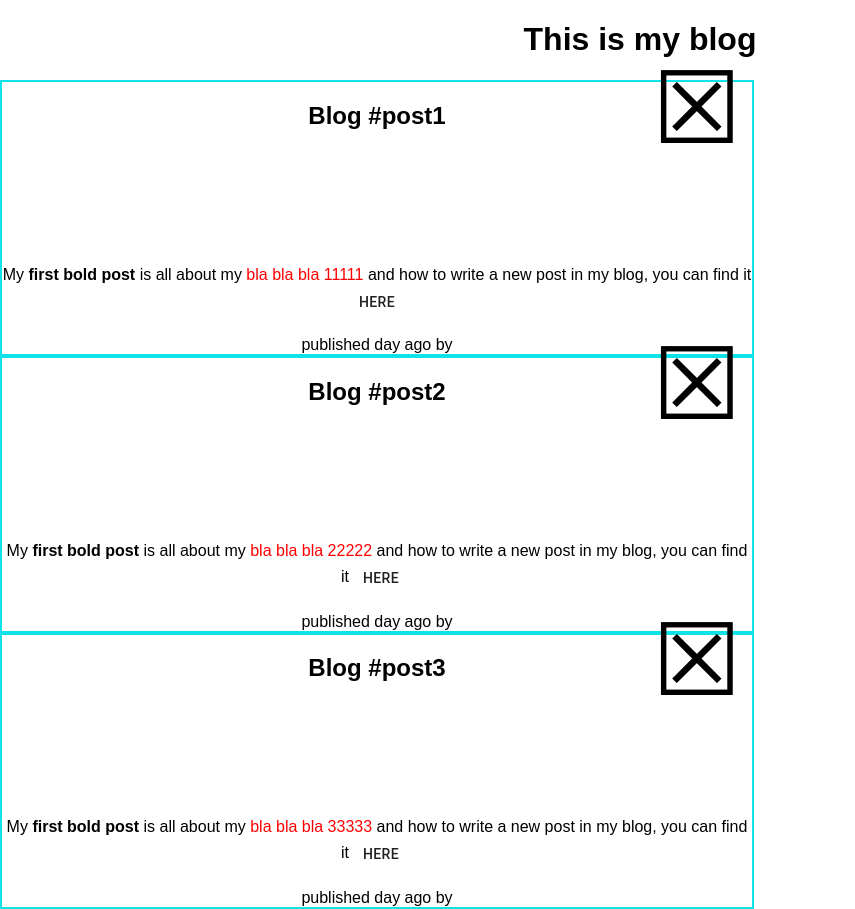
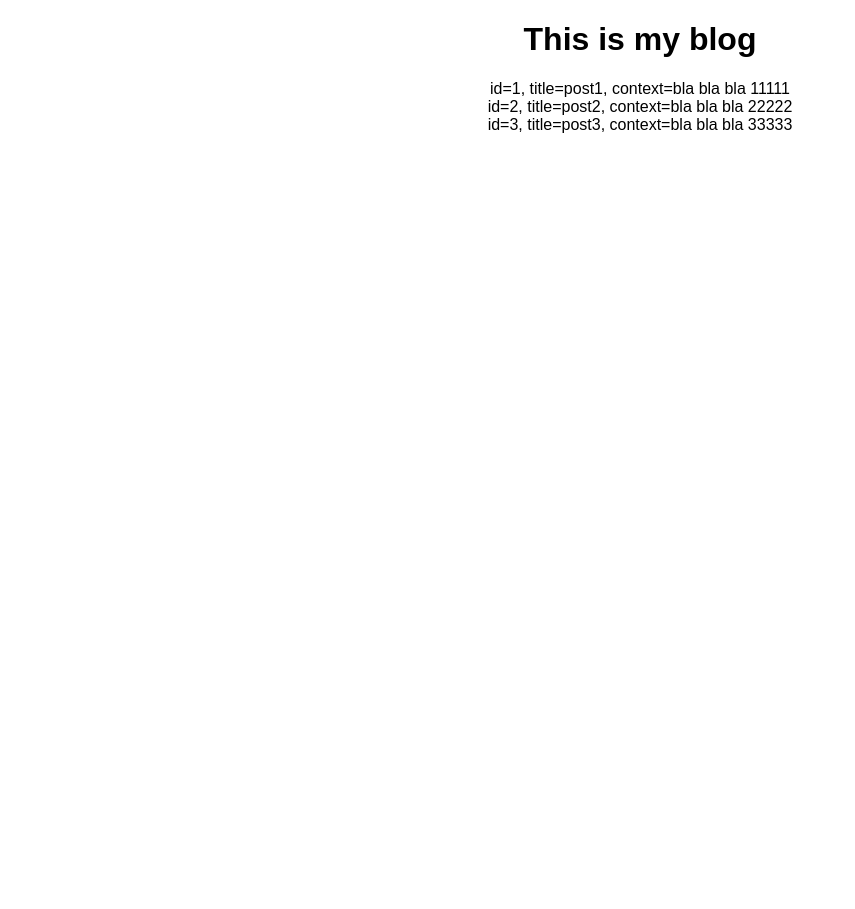
Before and after one commit to morg0913/fullstack, a React (Create React App) app: page /PostPage/1 in a window 1280 px wide. Shown: the whole page, without its empty margins (0-855 px from the left). After the commit the page ends 800 px from the top, so only its background shows below. Built offline with nearby package versions, Linux system fonts and the light colour scheme.

Commit message:
posts with iterates

```diff
--- a/src/App.js
+++ b/src/App.js
@@ -85,7 +85,7 @@ class App extends React.Component {
                                 </Route>
 
                                 <Route path="/PostPage/:id">
-                                    <PostHandler posts={this.state.postData}/>
+                                    <PostPage posts={this.state.postData}/>
                                 </Route>
 
                                 <Route path="/Login">
--- a/src/Pages/PostPage.js
+++ b/src/Pages/PostPage.js
@@ -1,20 +1,20 @@
 import React from "react";
-
 class PostPage extends React.Component {
     constructor(props) {
         super(props);
         this.state = props;
     }
-
     render() {
         return (
             <div className="post-border">
-                <h1>{this.state.title}</h1>
-                <p>{this.state.content}</p>
-                <p>{this.state.publishTime}</p>
+                {
+                    this.state.posts.map((item =>
+                        <div>
+                            id={item.id}, title={item.title}, context={item.context}
+                        </div>))
+                }
             </div>
         );
     }
 }
-
 export default PostPage;
```
